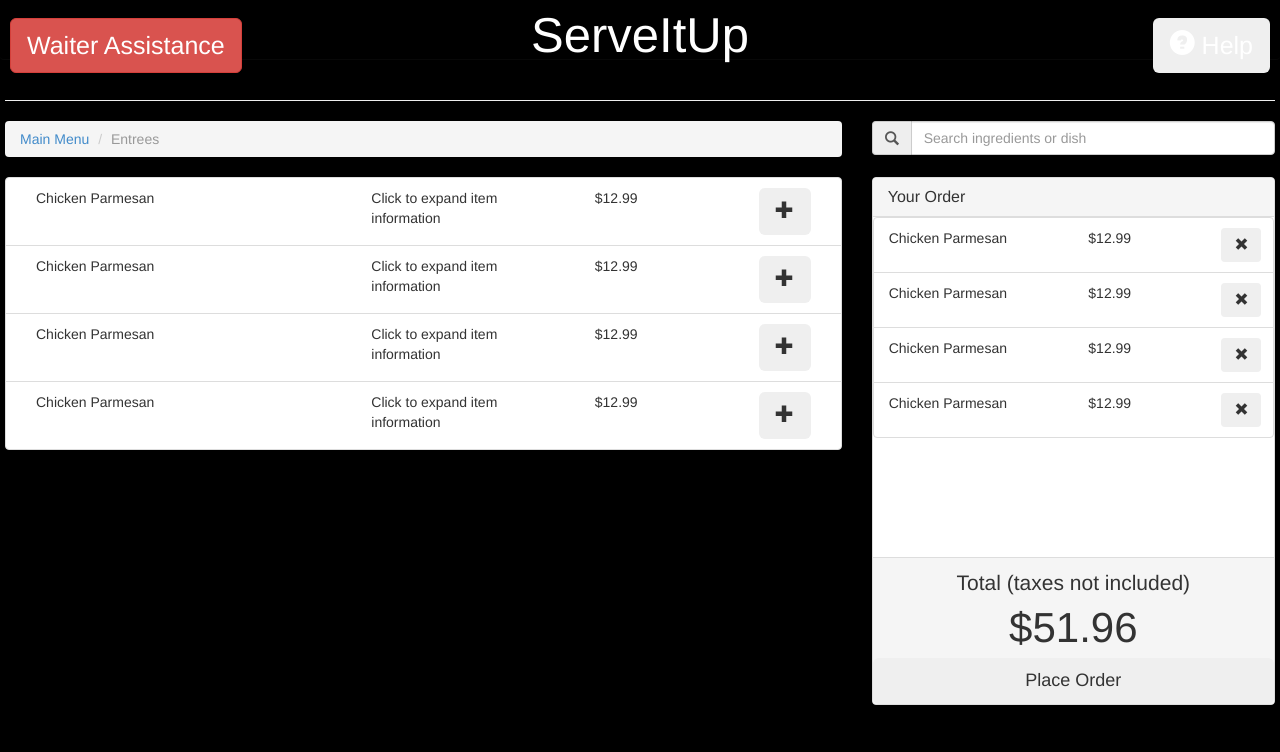
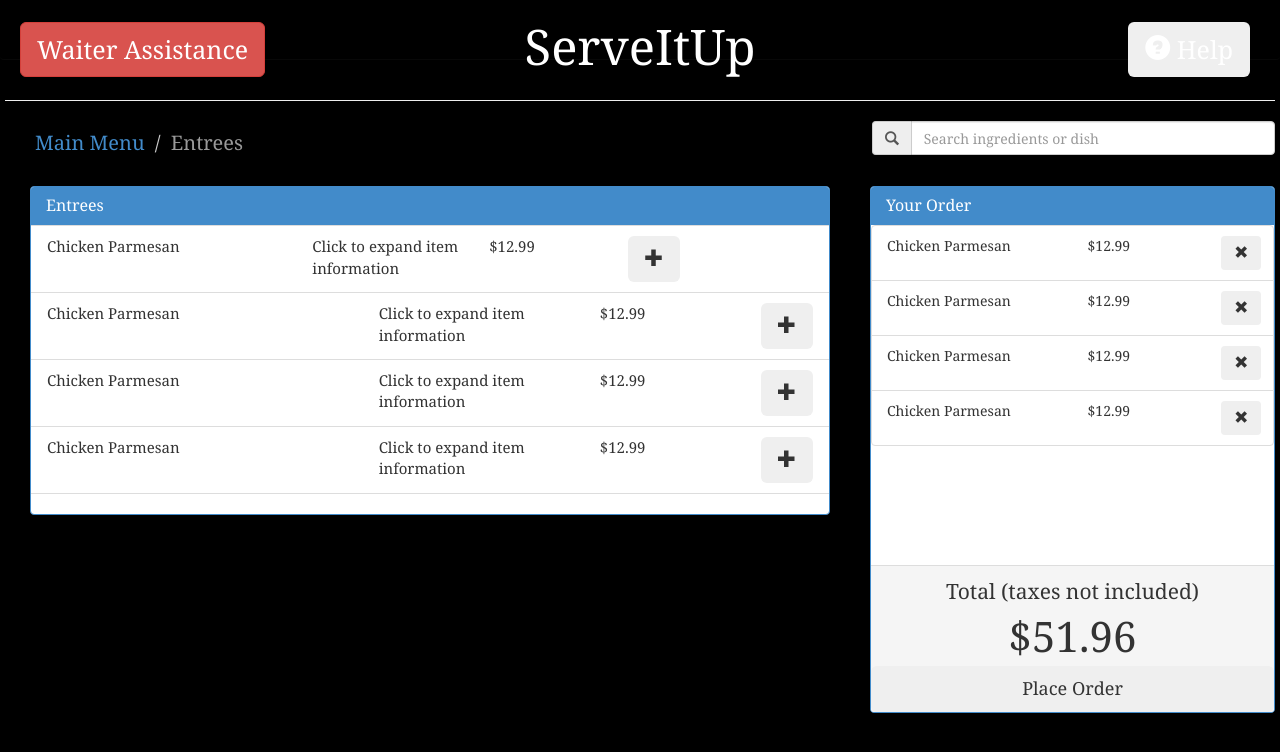
Before and after one commit to akfarhat/serve-it-up, a plain HTML site: page order.html in a window 1280 px wide. Drawn offline with nearby package versions, Linux system fonts and the light colour scheme.

Commit message:
Made some formatting changes...to be cont

```diff
--- a/order.css
+++ b/order.css
@@ -2,10 +2,9 @@
 -------------------------------------------------- */
 /* Padding below the footer and lighter body text */
 
-body {
-	padding-bottom: 40px;
-	background-color: #000000;
-}
+
+
+
 
 a:link	{
 	text-decoration:none;
@@ -17,7 +16,11 @@ a:hover	{
 	text-decoration:none;
 }
 
-
+body {
+	padding-bottom: 40px;
+	background-color: #000000;
+	font-family: Cambria, Georgia, serif;
+}
 
 /* CUSTOMIZE THE NAVBAR
 -------------------------------------------------- */
@@ -38,6 +41,7 @@ a:hover	{
   width:100%;
   height:100%;
 }
+
 .navbar-wrapper .navbar {
 	padding-top: 10px;
   padding-right: 15px;
@@ -52,22 +56,32 @@ a:hover	{
   position: absolute;
   width: 100%;
   height: 100%;
-  left: 0;
+  left: 0%;
+	top: 35%;
   color:#FFFFFF;
   text-align: center;
   margin: auto;
 }
 
 .navbar-wrapper .navbar-header.pull-left .btn {
-  margin-left: 10px;
+	margin-top: 12px;
+  margin-left: 20px;
 	font-size: 25px;
   color:#FFFFFF;
 }
 
 .navbar-wrapper .navbar-header.pull-right .btn {
-  margin-right: 10px;
+	margin-top: 12px;
+  margin-right: 30px;
 	font-size: 25px;
   color:#FFFFFF;
+}
+
+.breadcrumb	{
+	padding-left: 30px;
+	background-color: #000000;
+	color: #FFFFFF;
+	font-size:20px;
 }
 
 /* SEARCH
@@ -86,16 +100,18 @@ a:hover	{
 #menuContainer {
   width: 100%;
   height: 100%;
-  padding-left: 20px;
+  padding-left: 30px;
   padding-right: 5px;
 }
 
 #menuItemContainer {
   padding-right: 35px;
+	height: 100%;
+	font-size:15px;
 }
 
 #orderContainer {
-  padding-left: 10px;
+  padding-left: 5px;
 }
 
 #currentOrderContainer{
--- a/order.html
+++ b/order.html
@@ -76,9 +76,14 @@
     <div id="menuContainer" class="container">
 			<div class="row">
 				<div id="menuItemContainer" class="col-md-8">
+					<div class="panel panel-primary">
+						<div class="panel-heading">
+						<h3 class="panel-title">Entrees</h3>
+						</div>
+						<div class="scrollable">
 							<div class="list-group">
 								<div class="row list-group-item">
-					<div class="col-md-10">
+									<div class="col-md-8">
 										<div class="row">
 											<div class="col-md-6 pull-left item-name">Chicken Parmesan</div>
 											<div class="col-md-4">Click to expand item information</div>
@@ -135,8 +140,10 @@
 								</div>
 							</div>
 						</div>
+					</div>
+				</div>
 				<div id="orderContainer" class="col-md-4 pull-right">
-			  <div class="panel panel-default">
+					<div class="panel panel-primary">
 						<div class="panel-heading">
 						<h3 class="panel-title">Your Order</h3>
 					</div>
```
Lines whose indentation alone changed are shown as unchanged.
